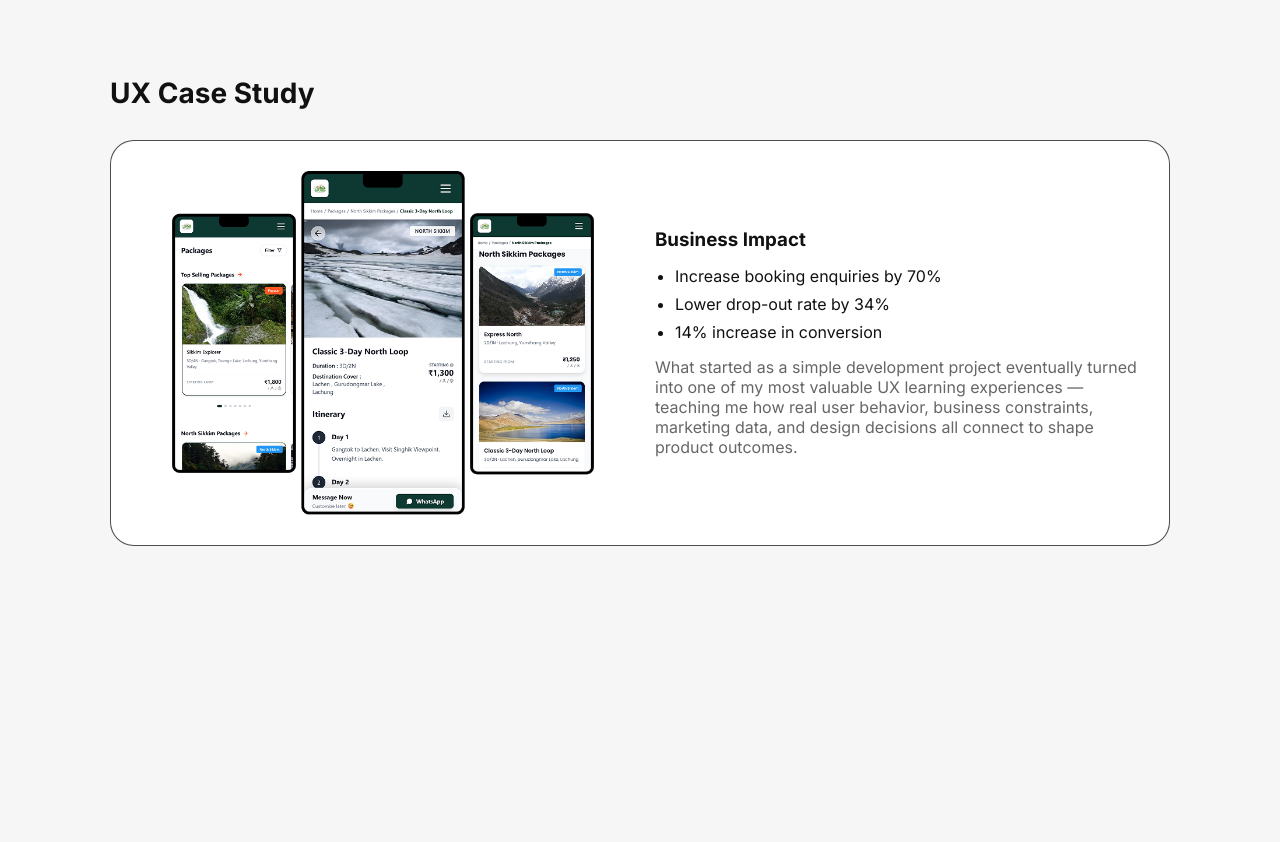
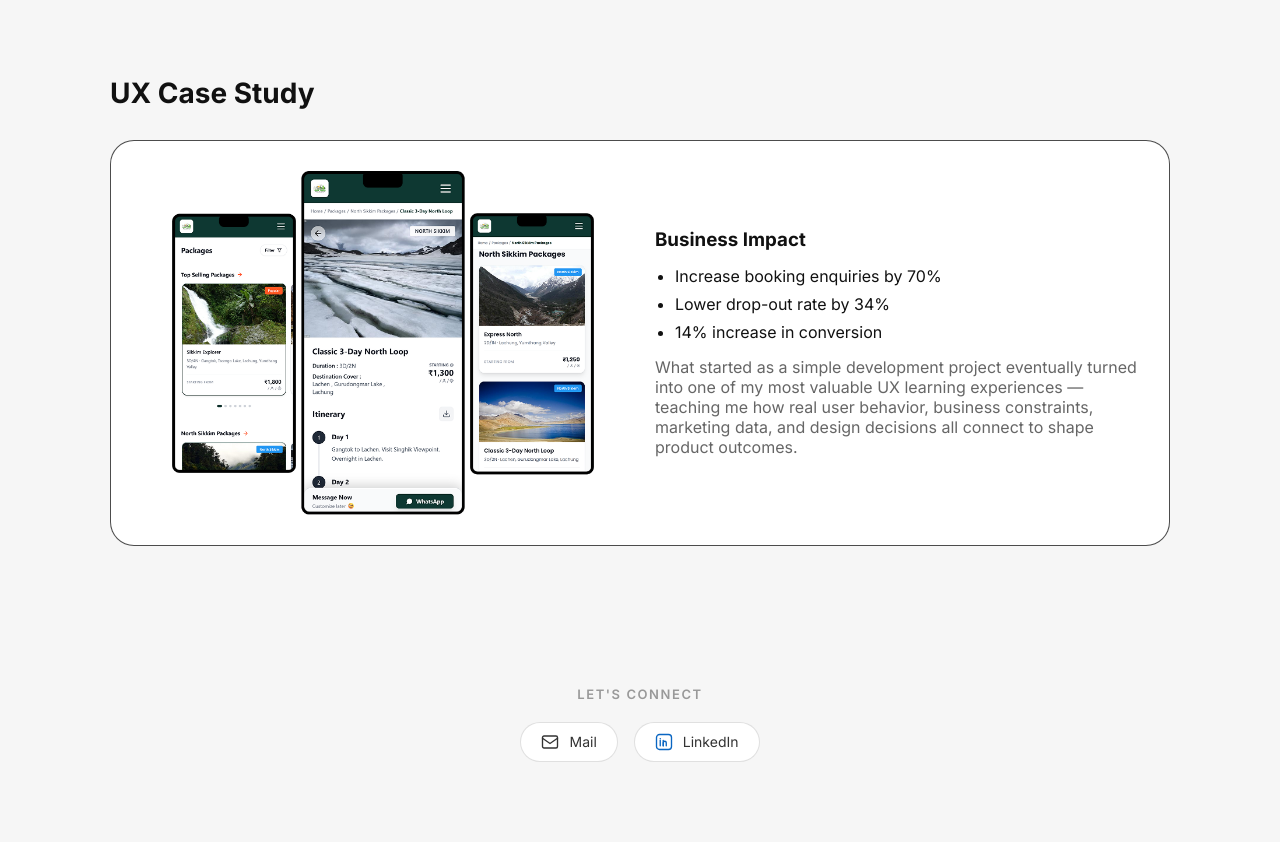
Before and after one commit to prayashh/Prayash-Portfolio, a plain HTML site: page index.html in a window 1280 px wide. Shown: the part 1167-2009 px from the top of the page. Before the commit the page ends 1793 px from the top, so only its background shows below. Drawn offline with Linux system fonts and the light colour scheme.

Commit message:
updated resume

```diff
--- a/index.html
+++ b/index.html
@@ -94,12 +94,26 @@
             flex-direction: column;
             gap: 5px;
             cursor: pointer;
+            padding: 10px;         /* larger tap target */
+            margin: -10px;        /* offset so layout doesn't shift */
         }
 
         .hamburger span {
             width: 22px;
             height: 2px;
             background: #333;
+        }
+
+        /* Overlay to detect outside clicks when nav is open */
+        #navOverlay {
+            display: none;
+            position: fixed;
+            inset: 0;
+            z-index: 999;  /* just below the nav (z-index 1000) */
+        }
+
+        #navOverlay.active {
+            display: block;
         }
 
         /* HERO */
@@ -320,6 +334,54 @@
                 padding: 50px 0;
             }
         }
+
+        /* CONTACT / SOCIAL */
+        .social-section {
+            text-align: center;
+            padding: 60px 0 80px;
+        }
+
+        .social-section .label {
+            font-size: 13px;
+            font-weight: 600;
+            letter-spacing: 0.12em;
+            text-transform: uppercase;
+            color: #999;
+            margin-bottom: 20px;
+        }
+
+        .social-links {
+            display: flex;
+            justify-content: center;
+            gap: 16px;
+            flex-wrap: nowrap;
+        }
+
+        .social-link {
+            display: flex;
+            align-items: center;
+            gap: 10px;
+            text-decoration: none;
+            color: #333;
+            font-size: 14px;
+            font-weight: 500;
+            background: #fff;
+            border: 1px solid rgba(0,0,0,0.12);
+            border-radius: 100px;
+            padding: 10px 20px;
+            transition: transform 0.25s, box-shadow 0.25s;
+        }
+
+        .social-link:hover {
+            transform: translateY(-3px);
+            box-shadow: 0 8px 24px rgba(0,0,0,0.08);
+        }
+
+        .social-link svg {
+            width: 18px;
+            height: 18px;
+            flex-shrink: 0;
+        }
     </style>
 </head>
 
@@ -350,6 +412,9 @@
             <span></span>
         </div>
     </header>
+
+    <!-- Invisible overlay — clicking it closes the nav -->
+    <div id="navOverlay" onclick="closeMenu()"></div>
 
     <!-- HERO -->
     <section class="hero">
@@ -425,9 +490,46 @@
         </div>
     </section>
 
+    <!-- CONTACT / SOCIAL -->
+    <section class="social-section">
+        <p class="label">Let's Connect</p>
+        <div class="social-links">
+
+            <!-- Email -->
+            <a class="social-link" href="mailto:prayashsharma2002@gmail.com">
+                <svg viewBox="0 0 24 24" fill="none" xmlns="http://www.w3.org/2000/svg">
+                    <rect x="2" y="4" width="20" height="16" rx="2" stroke="#333" stroke-width="1.8"/>
+                    <path d="M2 7l10 7 10-7" stroke="#333" stroke-width="1.8" stroke-linecap="round"/>
+                </svg>
+                Mail
+            </a>
+
+            <!-- LinkedIn -->
+            <a class="social-link" href="https://www.linkedin.com/in/prayash-sharma-337813259/" target="_blank" rel="noopener noreferrer">
+                <svg viewBox="0 0 24 24" fill="none" xmlns="http://www.w3.org/2000/svg">
+                    <rect x="2" y="2" width="20" height="20" rx="4" stroke="#0A66C2" stroke-width="1.8"/>
+                    <path d="M7 10v7" stroke="#0A66C2" stroke-width="1.8" stroke-linecap="round"/>
+                    <circle cx="7" cy="7.5" r="1" fill="#0A66C2"/>
+                    <path d="M11 17v-4a2 2 0 0 1 4 0v4" stroke="#0A66C2" stroke-width="1.8" stroke-linecap="round"/>
+                    <path d="M11 10v7" stroke="#0A66C2" stroke-width="1.8" stroke-linecap="round"/>
+                </svg>
+                LinkedIn
+            </a>
+
+        </div>
+    </section>
+
     <script>
         function toggleMenu() {
-            document.getElementById("navMenu").classList.toggle("active");
+            const nav = document.getElementById("navMenu");
+            const overlay = document.getElementById("navOverlay");
+            const isOpen = nav.classList.toggle("active");
+            overlay.classList.toggle("active", isOpen);
+        }
+
+        function closeMenu() {
+            document.getElementById("navMenu").classList.remove("active");
+            document.getElementById("navOverlay").classList.remove("active");
         }
 
         function openCase() {
```
Also changed, not shown: 1 other file.
